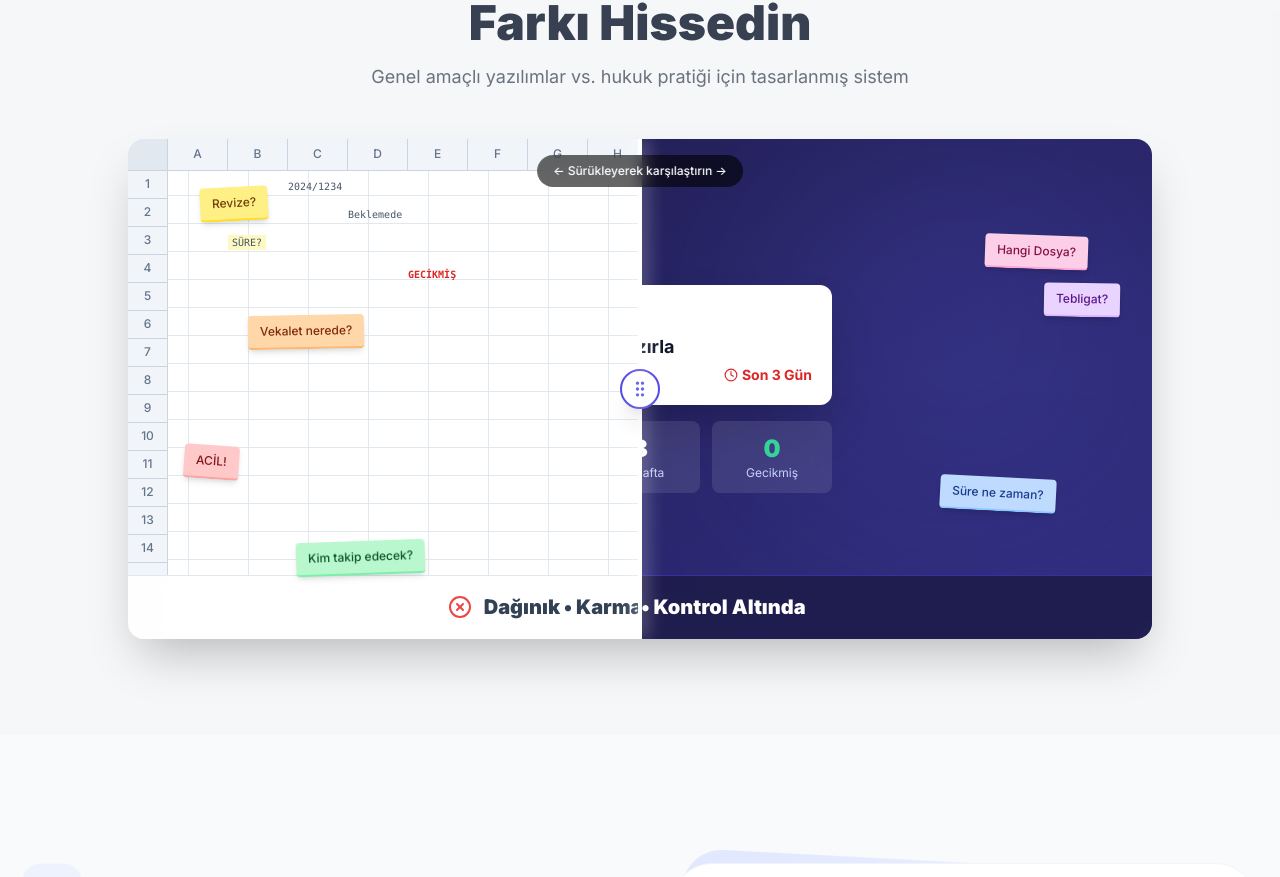
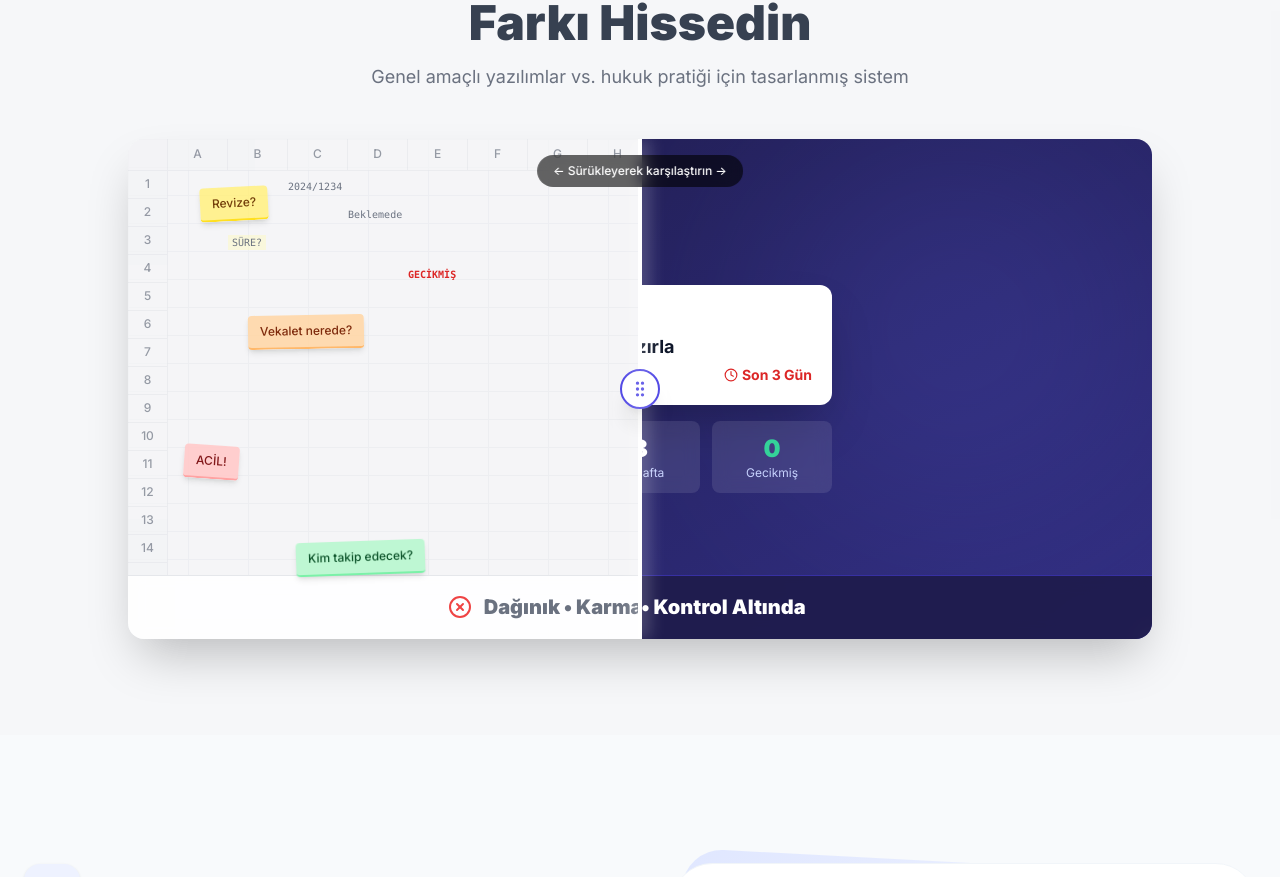
Before and after one commit to fatihdisci/law2do1, a Next.js app: page /law2do1/ in a window 1280 px wide. Shown: the part 1256-2133 px from the top of the page. Built offline with nearby package versions, Linux system fonts and the light colour scheme.

Commit message:
Fix ComparisonSlider styling and z-index issues

```diff
--- a/src/components/ComparisonSlider.tsx
+++ b/src/components/ComparisonSlider.tsx
@@ -45,24 +45,24 @@ export function ComparisonSlider() {
             onTouchEnd={handleMouseUp}
         >
             {/* LEFT SIDE: Excel Chaos (Full Width Background) */}
-            <div className="absolute inset-0 bg-white">
+            <div className="absolute inset-0 bg-muted/30">
                 {/* Excel Grid Background */}
                 <div
-                    className="absolute inset-0"
+                    className="absolute inset-0 opacity-50"
                     style={{
                         backgroundImage:
-                            "linear-gradient(to right, #e2e8f0 1px, transparent 1px), linear-gradient(to bottom, #e2e8f0 1px, transparent 1px)",
+                            "linear-gradient(to right, var(--border) 1px, transparent 1px), linear-gradient(to bottom, var(--border) 1px, transparent 1px)",
                         backgroundSize: "60px 28px",
                     }}
                 />
 
                 {/* Excel Header Row */}
-                <div className="absolute top-0 left-0 right-0 h-8 bg-slate-100 border-b border-slate-300 flex">
-                    <div className="w-10 h-full bg-slate-200 border-r border-slate-300"></div>
+                <div className="absolute top-0 left-0 right-0 h-8 bg-muted border-b border-border flex opacity-70">
+                    <div className="w-10 h-full bg-muted/50 border-r border-border"></div>
                     {["A", "B", "C", "D", "E", "F", "G", "H"].map((col) => (
                         <div
                             key={col}
-                            className="w-[60px] h-full flex items-center justify-center text-xs font-medium text-slate-500 border-r border-slate-300"
+                            className="w-[60px] h-full flex items-center justify-center text-xs font-medium text-muted-foreground border-r border-border"
                         >
                             {col}
                         </div>
@@ -70,11 +70,11 @@ export function ComparisonSlider() {
                 </div>
 
                 {/* Excel Row Numbers */}
-                <div className="absolute top-8 left-0 w-10 bottom-0 bg-slate-100 border-r border-slate-300">
+                <div className="absolute top-8 left-0 w-10 bottom-0 bg-muted border-r border-border opacity-70">
                     {[1, 2, 3, 4, 5, 6, 7, 8, 9, 10, 11, 12, 13, 14].map((row) => (
                         <div
                             key={row}
-                            className="h-7 flex items-center justify-center text-xs font-medium text-slate-500 border-b border-slate-300"
+                            className="h-7 flex items-center justify-center text-xs font-medium text-muted-foreground border-b border-border"
                         >
                             {row}
                         </div>
@@ -84,39 +84,39 @@ export function ComparisonSlider() {
                 {/* Chaotic Data */}
                 <div className="absolute top-8 left-10 right-0 bottom-0 p-2">
                     {/* Scattered Post-it Notes */}
-                    <div className="absolute top-4 left-8 bg-yellow-200 px-3 py-2 rounded shadow-md rotate-[-3deg] text-xs font-medium text-yellow-900 border-b-2 border-yellow-300 z-10">
+                    <div className="absolute top-4 left-8 bg-yellow-200/90 px-3 py-2 rounded shadow-md rotate-[-3deg] text-xs font-medium text-yellow-900 border-b-2 border-yellow-300 z-10 dark:opacity-80">
                         Revize?
                     </div>
-                    <div className="absolute top-16 right-16 bg-pink-200 px-3 py-2 rounded shadow-md rotate-[2deg] text-xs font-medium text-pink-900 border-b-2 border-pink-300 z-10">
+                    <div className="absolute top-16 right-16 bg-pink-200/90 px-3 py-2 rounded shadow-md rotate-[2deg] text-xs font-medium text-pink-900 border-b-2 border-pink-300 z-10 dark:opacity-80">
                         Hangi Dosya?
                     </div>
-                    <div className="absolute top-36 left-20 bg-orange-200 px-3 py-2 rounded shadow-md rotate-[-1deg] text-xs font-medium text-orange-900 border-b-2 border-orange-300 z-10">
+                    <div className="absolute top-36 left-20 bg-orange-200/90 px-3 py-2 rounded shadow-md rotate-[-1deg] text-xs font-medium text-orange-900 border-b-2 border-orange-300 z-10 dark:opacity-80">
                         Vekalet nerede?
                     </div>
-                    <div className="absolute bottom-32 right-24 bg-blue-200 px-3 py-2 rounded shadow-md rotate-[3deg] text-xs font-medium text-blue-900 border-b-2 border-blue-300 z-10">
+                    <div className="absolute bottom-32 right-24 bg-blue-200/90 px-3 py-2 rounded shadow-md rotate-[3deg] text-xs font-medium text-blue-900 border-b-2 border-blue-300 z-10 dark:opacity-80">
                         Süre ne zaman?
                     </div>
-                    <div className="absolute bottom-16 left-32 bg-green-200 px-3 py-2 rounded shadow-md rotate-[-2deg] text-xs font-medium text-green-900 border-b-2 border-green-300 z-10">
+                    <div className="absolute bottom-16 left-32 bg-green-200/90 px-3 py-2 rounded shadow-md rotate-[-2deg] text-xs font-medium text-green-900 border-b-2 border-green-300 z-10 dark:opacity-80">
                         Kim takip edecek?
                     </div>
-                    <div className="absolute top-28 right-8 bg-purple-200 px-3 py-2 rounded shadow-md rotate-[1deg] text-xs font-medium text-purple-900 border-b-2 border-purple-300 z-10">
+                    <div className="absolute top-28 right-8 bg-purple-200/90 px-3 py-2 rounded shadow-md rotate-[1deg] text-xs font-medium text-purple-900 border-b-2 border-purple-300 z-10 dark:opacity-80">
                         Tebligat?
                     </div>
-                    <div className="absolute bottom-40 left-4 bg-red-200 px-3 py-2 rounded shadow-md rotate-[4deg] text-xs font-medium text-red-900 border-b-2 border-red-300 z-10">
+                    <div className="absolute bottom-40 left-4 bg-red-200/90 px-3 py-2 rounded shadow-md rotate-[4deg] text-xs font-medium text-red-900 border-b-2 border-red-300 z-10 dark:opacity-80">
                         ACİL!
                     </div>
 
                     {/* Some Excel-like data cells */}
-                    <div className="absolute top-2 left-[120px] text-[10px] text-slate-600 font-mono">2024/1234</div>
-                    <div className="absolute top-9 left-[180px] text-[10px] text-slate-600 font-mono">Beklemede</div>
-                    <div className="absolute top-16 left-[60px] text-[10px] text-slate-600 font-mono bg-yellow-100 px-1">SÜRE?</div>
-                    <div className="absolute top-24 left-[240px] text-[10px] text-red-600 font-mono font-bold">GECİKMİŞ</div>
+                    <div className="absolute top-2 left-[120px] text-[10px] text-muted-foreground font-mono">2024/1234</div>
+                    <div className="absolute top-9 left-[180px] text-[10px] text-muted-foreground font-mono">Beklemede</div>
+                    <div className="absolute top-16 left-[60px] text-[10px] text-muted-foreground font-mono bg-yellow-100/50 px-1 dark:bg-yellow-900/30">SÜRE?</div>
+                    <div className="absolute top-24 left-[240px] text-[10px] text-red-600 font-mono font-bold dark:text-red-400">GECİKMİŞ</div>
                 </div>
 
                 {/* Bottom Label */}
-                <div className="absolute bottom-0 left-0 right-0 h-16 bg-white/90 backdrop-blur-sm border-t border-slate-200 flex items-center justify-center gap-3">
+                <div className="absolute bottom-0 left-0 right-0 h-16 bg-card/90 backdrop-blur-sm border-t border-border flex items-center justify-center gap-3">
                     <XCircle size={24} className="text-red-500" />
-                    <span className="text-lg md:text-xl font-black text-slate-700">
+                    <span className="text-lg md:text-xl font-black text-muted-foreground">
                         Dağınık • Karmaşık • Kaybolan İşler
                     </span>
                 </div>
@@ -124,7 +124,7 @@ export function ComparisonSlider() {
 
             {/* RIGHT SIDE: Law2Do Clean Interface (Clipped) */}
             <div
-                className="absolute inset-0 bg-gradient-to-br from-indigo-950 to-indigo-900"
+                className="absolute inset-0 bg-gradient-to-br from-indigo-950 to-indigo-900 z-20"
                 style={{ clipPath: `inset(0 0 0 ${sliderPosition}%)` }}
             >
                 {/* Subtle glow */}
```
